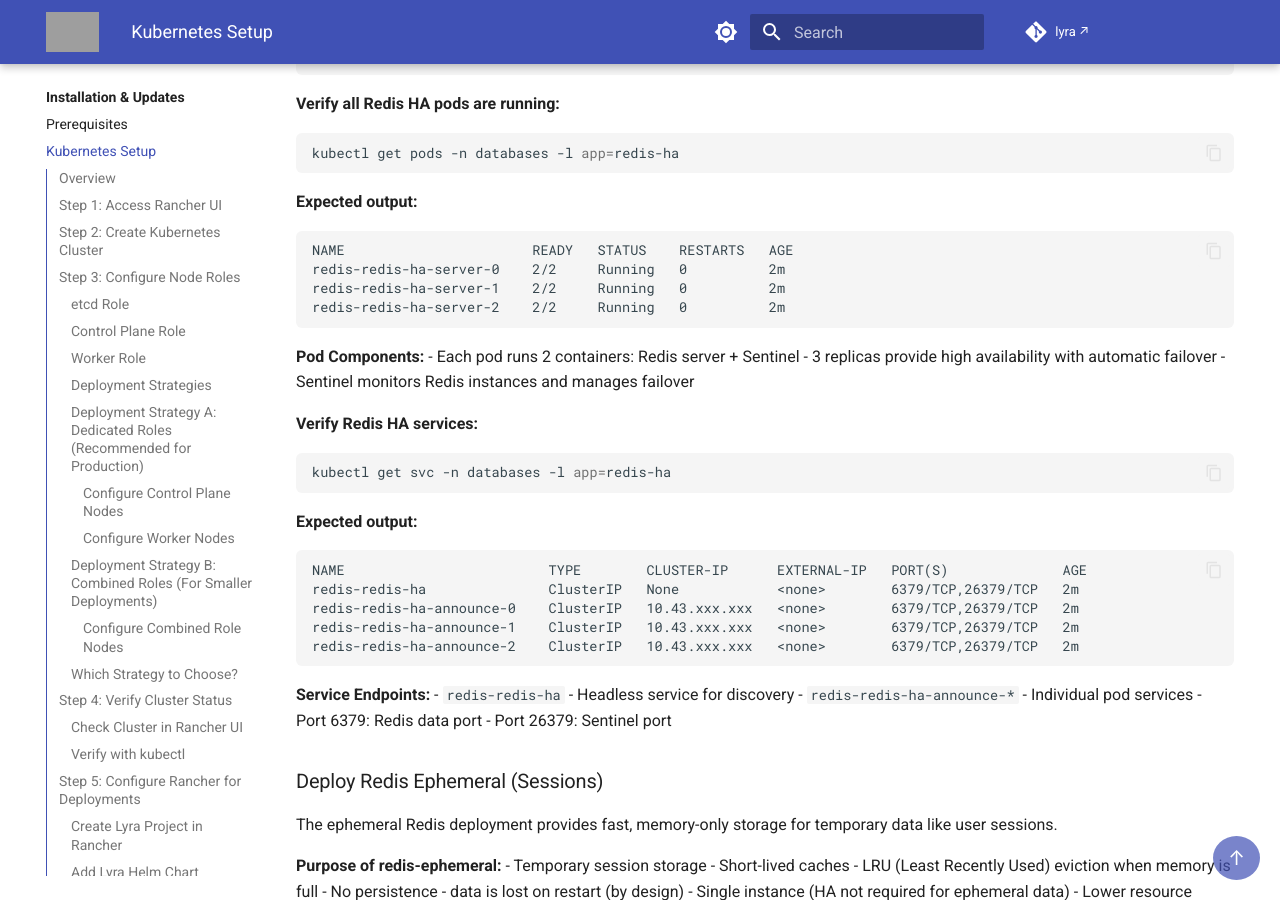
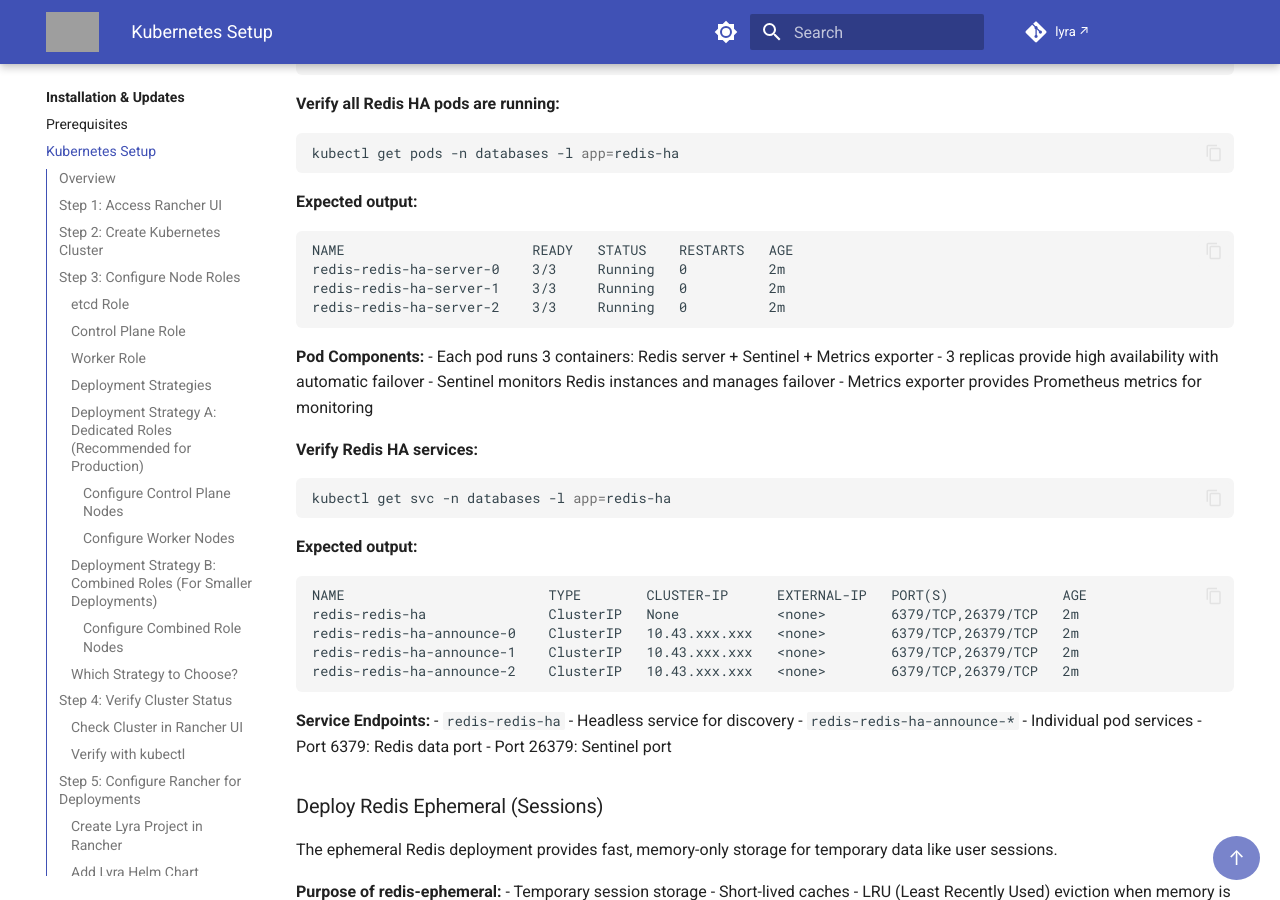
Before and after one commit to amreinch/lyra-docs, an MkDocs documentation site: the page built from docs/installation/kubernetes-setup.md, in a window 1280 px wide and 900 px high, scrolled down 17242 px. Built offline with MkDocs 1.6.1 and Material for MkDocs 9.7.7, drawn with Linux system fonts in a browser that asks for light colours; comment, search, counter and statistics services are not loaded; grey boxes are pictures that could not be loaded.

Commit message:
Updated Redis HA pod container count to 3/3
- Changed expected output from 2/2 to 3/3 containers
- Updated pod components description to include metrics exporter
- Reflects actual DandyDeveloper redis-ha chart deployment
- Each pod runs: Redis server + Sentinel + Metrics exporter

````diff
--- a/docs/installation/kubernetes-setup.md
+++ b/docs/installation/kubernetes-setup.md
@@ -860,15 +860,16 @@ kubectl get pods -n databases -l app=redis-ha
 **Expected output:**
 ```
 NAME                       READY   STATUS    RESTARTS   AGE
-redis-redis-ha-server-0    2/2     Running   0          2m
-redis-redis-ha-server-1    2/2     Running   0          2m
-redis-redis-ha-server-2    2/2     Running   0          2m
+redis-redis-ha-server-0    3/3     Running   0          2m
+redis-redis-ha-server-1    3/3     Running   0          2m
+redis-redis-ha-server-2    3/3     Running   0          2m
 ```
 
 **Pod Components:**
-- Each pod runs 2 containers: Redis server + Sentinel
+- Each pod runs 3 containers: Redis server + Sentinel + Metrics exporter
 - 3 replicas provide high availability with automatic failover
 - Sentinel monitors Redis instances and manages failover
+- Metrics exporter provides Prometheus metrics for monitoring
 
 **Verify Redis HA services:**
 ```bash
````
